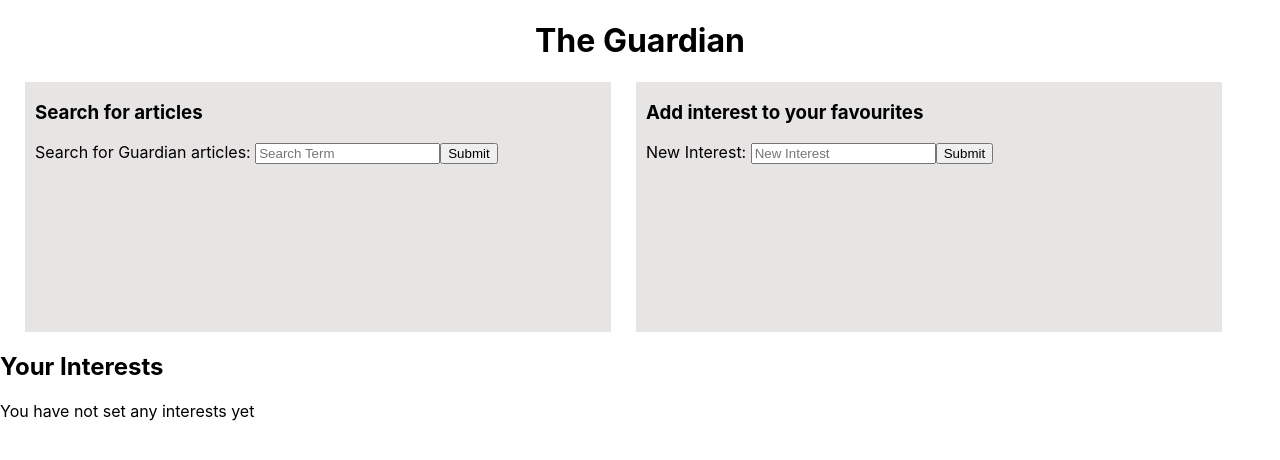
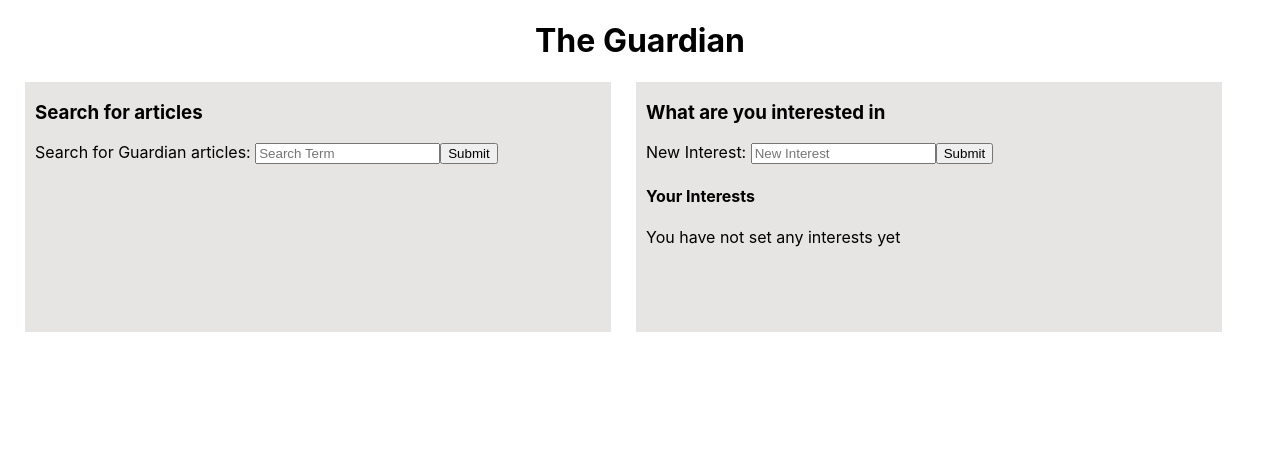
Before and after one commit to KyleJohnst/guardian, a React (Create React App) app: page / in a window 1280 px wide. Shown: the top 460 px of the page. Built offline with nearby package versions, Linux system fonts and the light colour scheme.

Commit message:
Added more styling

```diff
--- a/src/App.css
+++ b/src/App.css
@@ -60,7 +60,7 @@
   padding-left: 10px;
 }
 
-.addFavourites{
+.favouritesSection{
   background-color: rgb(231, 228, 228);
   margin-left: 25px;
   width: 45%;
@@ -76,3 +76,7 @@
   height: 110px;
   overflow: auto;
 }
+
+h2{
+  text-align: center;
+}
--- a/src/components/Interests.js
+++ b/src/components/Interests.js
@@ -19,7 +19,7 @@
 
     return (
         <>
-    <h2>Your Interests</h2>
+    <h4 className="centre-text">Your Interests</h4>
     {getInterests()}
     </>
     )
--- a/src/components/SetInterests.js
+++ b/src/components/SetInterests.js
@@ -10,7 +10,7 @@
     return (
         <>
         <div className="addFavourites">
-            <h3>Add interest to your favourites</h3>
+            <h3>What are you interested in</h3>
             <form onSubmit={setNewInterest}>
             <label>New Interest: </label>
             <input type="text" placeholder="New Interest" id="newInterest" name="newInterest"></input>
--- a/src/containers/GuardianContainer.js
+++ b/src/containers/GuardianContainer.js
@@ -62,9 +62,12 @@
             <SearchArticles onSearchChange={onSearchChange}/>
             {allArticles ? <ArticlesList allArticles={allArticles} searchTerm={searchTerm}/> : null}
         </div>
+        <div className="favouritesSection">
             <SetInterests onInterestChange={onInterestChange}/>
+            <Interests yourInterests={yourInterests}/>
         </div>
-            <Interests yourInterests={yourInterests}/>
+        </div>
+
             {renderPersonalFeed()}
         </>
 
```
